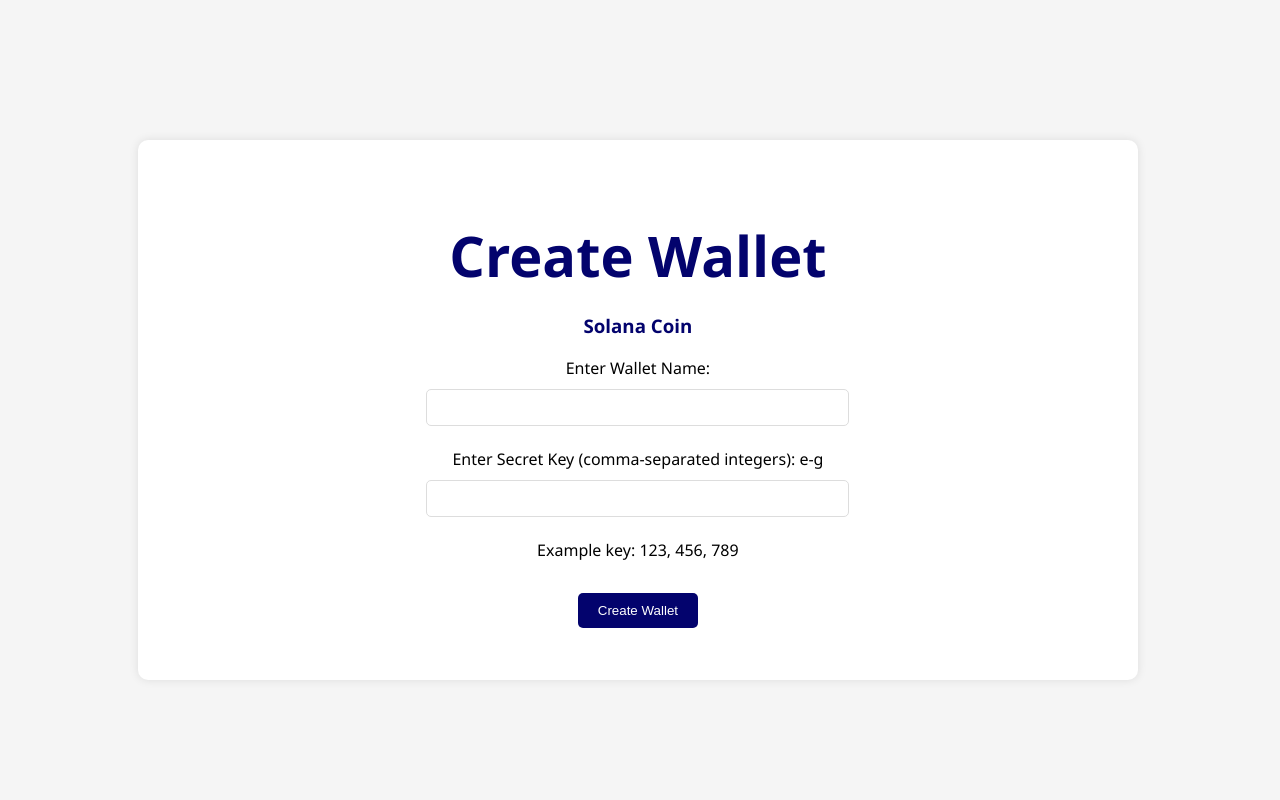
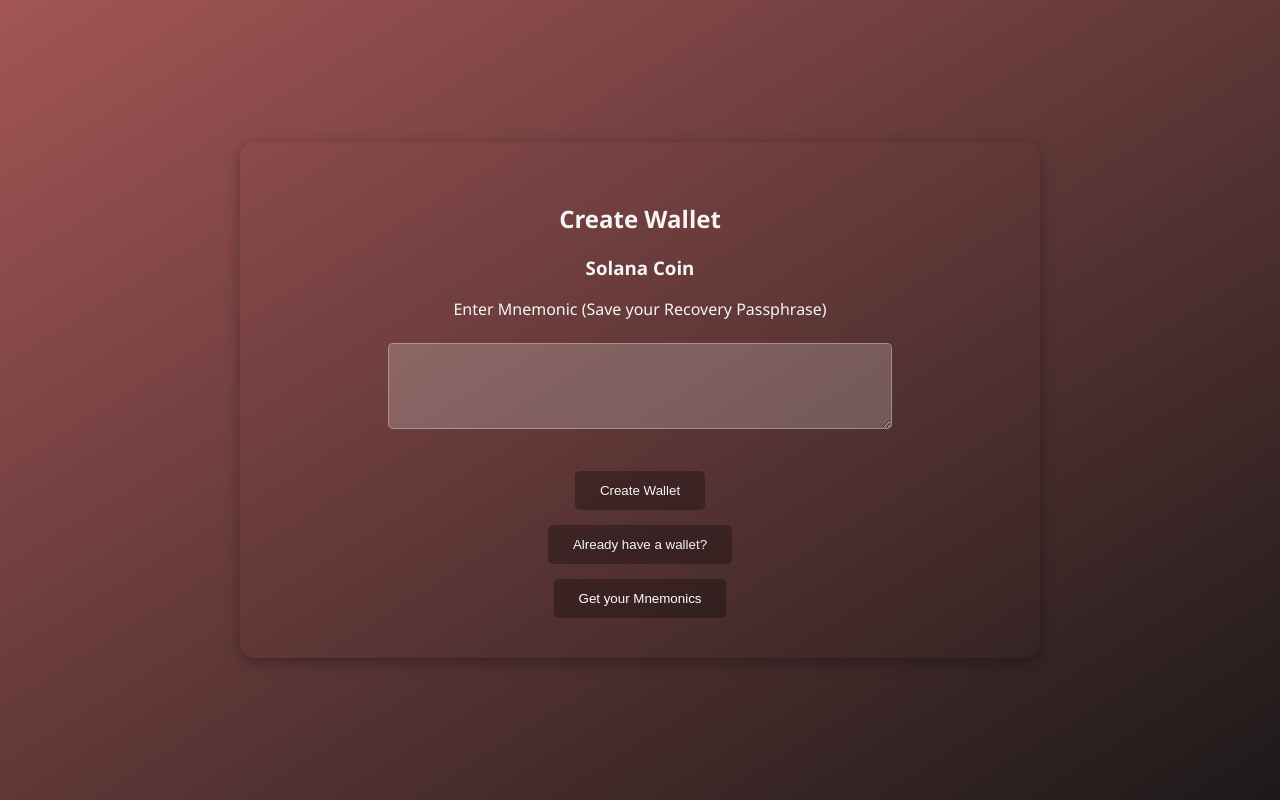
Before and after one commit to alishbazafarabbasi/wallet_app, a Flask app: page / in a window 1280 px wide. Run offline with Flask 3, Linux system fonts and the light colour scheme.

Commit message:
Major Update
- Removed redundant code
- Users can now generate mnemonics and create wallet using them
- If users already have a wallet, they can use their secret key to login
- Updated requirements.txt
- Updated README.md

```diff
--- a/app.py
+++ b/app.py
@@ -1,283 +1,15 @@
-from flask import Flask, request, jsonify, render_template, redirect, url_for
-from solana.rpc.api import Client
-from solders.keypair import Keypair
-import requests
-import logging
-from solders.transaction import VersionedTransaction
-from solders.system_program import transfer, TransferParams
-from solders.message import MessageV0
+from flask import Flask
 from config import Config
 from routes.wallet_routes import wallet_bp
 from routes.transaction_routes import transaction_bp
 
-
 app = Flask(__name__)
-app.logger.setLevel(logging.INFO)
 app.config.from_object(Config)
+app.register_blueprint(wallet_bp)
 
 # Register Blueprints
-app.register_blueprint(wallet_bp)
+# app.register_blueprint(wallet_bp)
 app.register_blueprint(transaction_bp)
-
-wallets_db = {}
-
-logging.basicConfig(level=logging.DEBUG)
-
-# Replace with your actual Solana RPC URL
-solana_rpc_url = "https://api.devnet.solana.com"
-solana_client = Client(solana_rpc_url)
-
-@app.route('/')
-def index():
-    return render_template('create_wallet.html')
-
-@app.route('/create_wallet', methods=['GET', 'POST'])
-def create_wallet():
-    error = None
-
-    if request.method == 'POST':
-        try:
-            wallet_name = request.form.get('wallet_name')
-            secret_key_input = request.form.get('secret_key')
-
-            # Validate secret_key format (comma-separated integers)
-            try:
-                secret_key = list(map(int, secret_key_input.split(',')))
-            except ValueError:
-                error = 'Secret key format is incorrect. Please use comma-separated integers.'
-
-            if not error:
-                # Create keypair from the secret key
-                keypair = Keypair.from_bytes(secret_key)
-                print(f"Created Keypair with public key: {keypair.pubkey()}")
-
-                public_key = keypair.pubkey()
-
-                # Store wallet details
-                wallet_address = str(public_key)
-                wallets_db[wallet_address] = {
-                    'wallet_name': wallet_name,
-                    'public_key': public_key,
-                    'transactions': [],
-                }
-
-                # Redirect to wallet details page
-                return redirect(url_for('wallet_details', address=wallet_address))
-
-        except Exception as e:
-            app.logger.error(f"Error generating wallet: {e}")
-            error = 'Failed to generate wallet'
-
-    # Render the template with or without error message
-    return render_template('create_wallet.html',error=error)
-
-@app.route('/wallet/<address>')
-def wallet_details(address):
-    if address not in wallets_db:
-        return jsonify({'error': 'Wallet not found'}), 404
-
-    wallet_info = wallets_db[address]
-
-    return render_template('wallet_details.html',
-                           wallet_name=wallet_info['wallet_name'],
-                           address=address,
-                           public_key=wallet_info['public_key'])
-
-@app.route('/transaction_history', methods=['POST'])
-def transaction_history():
-    try:
-        data = request.json
-        address = data.get('address')
-
-        if not address:
-            return jsonify({'error': 'Address not provided'}), 400
-
-        if address not in wallets_db:
-            return jsonify({'error': 'Wallet not found'}), 404
-
-        wallet_transactions = wallets_db[address]['transactions']
-        relevant_transactions = [
-            {
-                'transaction_id': tid,
-                'sender': wallets_db[tid]['transaction']['sender'],
-                'recipient': wallets_db[tid]['transaction']['recipient'],
-                'amount': wallets_db[tid]['transaction']['amount']
-            }
-            for tid in wallet_transactions
-        ]
-
-        return jsonify({'transactions': relevant_transactions})
-
-    except Exception as e:
-        app.logger.error(f"Error fetching transaction history: {e}")
-        return jsonify({'error': f"Error fetching transaction history: {e}"}), 500
-
-@app.route('/faucet', methods=['POST'])
-def faucet():
-    print("Faucet request received", request.headers['Content-Type'])
-    if request.headers['Content-Type'] != 'application/json':
-        return jsonify({'error': 'Content-Type must be application/json'}), 400
-
-    data = request.json
-    wallet_address = data.get('wallet_address')
-
-    if not wallet_address:
-        return jsonify({'error': 'Wallet address not provided'}), 400
-
-    # Example of interacting with Solana faucet API directly
-    faucet_url = "https://faucet.solana.com/"
-    faucet_params = {"address": wallet_address}
-
-    try:
-        response = requests.post(faucet_url, json=faucet_params)
-        response_data = response.json()  # Attempt to parse response JSON
-
-        print(f"Response: {response_data}")
-
-        if response.status_code == 200:
-            # Update balance in wallets_db (for demonstration purposes)
-            if wallet_address in wallets_db:
-                wallets_db[wallet_address]['balance_sol'] += 10  # Assuming faucet sends 10 SOL
-
-            return jsonify({"message": "Airdrop request successful!"})
-        else:
-            return jsonify({"error": f"Airdrop request failed: {response.status_code}, {response_data}"}), 500
-
-    except Exception as e:
-        return jsonify({"error": f"Exception during faucet request: {str(e)}"}), 500
-
-@app.route('/get_wallet_balance', methods=['POST'])
-def get_wallet_balance():
-    try:
-        receiver_keypair = Keypair()
-
-        data = request.get_json()
-        address = data.get('address')
-        a_public_key = receiver_keypair.pubkey().from_string(address)
-
-        # Check the balance
-        if not address:
-            return jsonify({'status': 'error', 'message': 'Address not provided'}), 400
-
-        # Retrieve balance using Solana RPC
-        balance_response = solana_client.get_balance(a_public_key)
-
-        print("balance_response: ", type(balance_response))
-
-        # Assuming GetBalanceResp has a method or attribute to access the balance
-        balance_value = balance_response.value
-        print("balance_value: ", balance_value)
-
-        balance_sol = 0
-
-        if balance_value > 0:
-            balance_sol = balance_value / 1000000000
-
-        return jsonify({'status': 'success', 'balance': balance_sol}), 200
-    except Exception as e:
-        app.logger.error(f"Error fetching wallet balance: {e}")
-        return jsonify({'status': 'error', 'message': str(e)}), 500
-
-def dapp_interaction_instruction(sender_pubkey, amount):
-    # Replace this with actual DApp interaction logic
-    return transfer(
-        TransferParams(
-            from_pubkey=sender_pubkey,
-            to_pubkey=sender_pubkey,  # self-transfer
-            lamports=amount
-        )
-    )
-
-
-@app.route('/transfer_sol', methods=['POST'])
-def transfer_sol():
-    try:
-        # Get data from request
-        sender_address = request.json.get('sender_address')
-        receiver_address = request.json.get('receiver_address')
-        amount = request.json.get('amount')
-        sender_private_key = request.json.get('private_key')
-
-
-        # Validate the input
-        if not sender_address or not amount or not sender_private_key:
-            return jsonify({'error': 'Invalid transaction data'}), 400
-
-        # Decode the sender's private key
-        sender_keypair = Keypair()
-        receiver_ad = Keypair()
-        sender_pub_key_ = sender_keypair.pubkey()
-
-
-        if receiver_address:
-            # Create transfer instruction
-            receiver_public_key = receiver_ad.pubkey()
-            amount = int(amount)  # Amount in lamports (1 SOL = 1,000,000,000 lamports)
-
-            ix = transfer(
-                TransferParams(
-                    from_pubkey=sender_pub_key_,
-                    to_pubkey=receiver_public_key,
-                    lamports=amount
-                )
-            )
-        else:
-            # Example: Interact with a DApp
-            ix = dapp_interaction_instruction(sender_pub_key_, amount)
-
-        # Get recent blockhash
-        blockhash_response = solana_client.get_latest_blockhash()
-        print("blockhash_response: ", blockhash_response)
-
-        if blockhash_response.value:
-            blockhash = blockhash_response.value.blockhash
-        else:
-            raise Exception("Failed to fetch the latest blockhash")
-
-
-        print("blockhash: ", blockhash)
-
-        # Create message
-        msg = MessageV0.try_compile(
-            payer=sender_pub_key_,
-            instructions=[ix],
-            address_lookup_table_accounts=[],
-            recent_blockhash=blockhash,
-        )
-        print("msg: ", msg)
-
-        # Create transaction
-        tx = VersionedTransaction(msg, [sender_keypair])
-
-
-        print("tx: ", tx)
-
-        recent_blockhash = tx.message.recent_blockhash
-        str_hash = str(recent_blockhash)
-
-
-        signature = tx.signatures[0]
-        str_signature = str(signature)
-        print(" tx.signatures[0]: ",  str_signature)
-
-        response_data = {
-            'recent_blockhash': str_hash,
-            'status': 'Success',
-            'tx_id': str_signature
-        }
-
-        print("response_data: ", response_data)
-
-        # transaction_url = f"https://explorer.solana.com/tx/{tx_id}?cluster=devnet"
-        # print("transaction_url: ", transaction_url)
-        return jsonify(response_data), 200
-
-    except Exception as e:
-        app.logger.error(f"Error transferring SOL: {e}")
-        return jsonify({'error': f"Error transferring SOL: {e}"}), 500
-
-# Setup logging
-logging.basicConfig(level=logging.DEBUG)
 
 if __name__ == '__main__':
     app.run(debug=True)
--- a/requirements.txt
+++ b/requirements.txt
@@ -4,3 +4,4 @@
 requests==2.31.0
 unittest2==1.1.0
 mock==5.1.0
+mnemonic==0.21
--- a/routes/wallet_routes.py
+++ b/routes/wallet_routes.py
@@ -1,8 +1,5 @@
 from flask import Blueprint, request, render_template, redirect, url_for, jsonify, current_app
-from solders.keypair import Keypair
-from services.solana_service import solana_client
-from utils.keypair_utils import create_keypair_from_secret
-
+from utils.keypair_utils import create_keypair_from_secret_key, mnemonic_to_seed, seed_to_keypair
 wallet_bp = Blueprint('wallet', __name__)
 
 wallets_db = {}
@@ -11,32 +8,41 @@
 def index():
     return render_template('create_wallet.html')
 
-
 @wallet_bp.route('/create_wallet', methods=['GET', 'POST'])
 def create_wallet():
     error = None
 
     if request.method == 'POST':
         try:
-            wallet_name = request.form.get('wallet_name')
-            secret_key_input = request.form.get('secret_key')
+            mnemonic_phrase = request.form.get('mnemonic')
 
-            # Validate and create keypair from the secret key
-            secret_key = create_keypair_from_secret(secret_key_input)
-            if not secret_key:
-                error = 'Secret key format is incorrect. Please use comma-separated integers.'
-            else:
-                keypair = Keypair.from_bytes(secret_key)
-                public_key = keypair.pubkey()
+            if not mnemonic_phrase:
+                error = "Mnemonic are required."
+                raise ValueError(error)
 
-                wallet_address = str(public_key)
-                wallets_db[wallet_address] = {
-                    'wallet_name': wallet_name,
-                    'public_key': public_key,
-                    'transactions': [],
-                }
+            # Generate seed from mnemonic
+            seed = mnemonic_to_seed(mnemonic_phrase)
 
-                return redirect(url_for('wallet.wallet_details', address=wallet_address))
+            # Generate keypair from seed
+            keypair = seed_to_keypair(seed)
+
+            public_key = keypair.pubkey()
+            private_key_hex = keypair.secret().hex()
+
+            wallet_address = str(public_key)
+            mnemonic = str(mnemonic_phrase)
+            secret_key = list((keypair.secret()))
+
+            wallets_db[wallet_address] = {
+                'public_key': public_key,
+                'private_key_hex': private_key_hex,
+                'transactions': [],
+                'mnemonic_phrase': mnemonic,
+                'secret_key': secret_key
+            }
+            current_app.logger.info(f"Wallet created and stored: {wallet_address}")
+
+            return redirect(url_for('wallet.wallet_details', address=wallet_address))
 
         except Exception as e:
             current_app.logger.error(f"Error generating wallet: {e}")
@@ -44,15 +50,51 @@
 
     return render_template('create_wallet.html', error=error)
 
+@wallet_bp.route('/login_wallet', methods=['GET', 'POST'])
+def login_wallet():
+    error = None
+
+    if request.method == 'POST':
+        try:
+            secret_key_input = request.form.get('secret_key')
+            if not secret_key_input:
+                error = 'Secret key is required.'
+                raise ValueError(error)
+
+            # Validate and create keypair from the secret key
+            keypair = create_keypair_from_secret_key(secret_key_input)
+            public_key = keypair.pubkey()
+            private_key_hex = keypair.secret().hex()
+
+            wallet_address = str(public_key)
+
+            wallets_db[wallet_address] = {
+                'public_key': public_key,
+                'private_key_hex': private_key_hex,
+                'transactions': [],
+                'secret_key': '',
+                'mnemonic_phrase': ''
+            }
+
+            return redirect(url_for('wallet.wallet_details', address=wallet_address))
+
+        except Exception as e:
+            current_app.logger.error(f"Error logging in to wallet: {e}")
+            error = 'Failed to login to wallet'
+
+    return render_template('login_wallet.html', error=error)
 
 @wallet_bp.route('/wallet/<address>')
 def wallet_details(address):
     if address not in wallets_db:
+        current_app.logger.info(f"Wallet not found in database: {address}")
         return jsonify({'error': 'Wallet not found'}), 404
 
     wallet_info = wallets_db[address]
 
     return render_template('wallet_details.html',
-                           wallet_name=wallet_info['wallet_name'],
                            address=address,
-                           public_key=wallet_info['public_key'])
+                           public_key=wallet_info['public_key'],
+                           private_key_hex=wallet_info['private_key_hex'],
+                           secret_key= wallet_info['secret_key'],
+                           mnemonic_phrase=wallet_info['mnemonic_phrase'])
--- a/static/css/style.css
+++ b/static/css/style.css
@@ -1,66 +1,87 @@
 body {
   font-family: "Segoe UI", Tahoma, Geneva, Verdana, sans-serif;
-    background-color: #f5f5f5;
+  background: linear-gradient(to bottom right, #a35555, #1d1919); /* Gradient background */
   margin: 0;
   padding: 0;
   display: flex;
   justify-content: center;
   align-items: center;
   min-height: 100vh;
+  color: #f5f5f5; /* Soft white for normal text */
 }
 
 .container {
-    background-color: #ffffff;
-    padding: 30px;
-    border-radius: 10px;
-    box-shadow: 0 0 10px rgba(0, 0, 0, 0.1);
-    width: 1000px; /* Increase width */
+  background: rgba(20, 20, 20, 0.0); /* Dark transparent */
+  padding: 40px;
+  border-radius: 15px;
+  box-shadow: 0 4px 15px rgba(0, 0, 0, 0.3);
+  width: 800px;
   text-align: center;
   max-width: 90%;
-    overflow-x: auto; /* Allow horizontal scroll if content overflows */
   box-sizing: border-box;
-    margin-top: 20px; /* Added margin to center align */
 }
 
-  h2 {
-    color: #007bff;
-    margin-bottom: 20px;
-    font-size: 3.5rem; /* Increase font size */
+h2, h3 {
+  color: #f5f5f5; /* Soft white */
 }
 
 button {
-    padding: 10px 20px;
-    margin-top: 10px;
+  padding: 12px 25px;
+  margin-top: 15px;
   border: none;
-    background-color: #007bff;
-    color: #ffffff;
+  background-color: rgba(0, 0, 0, 0.3); /* Dark blue */
+  color: #f5f5f5; /* Soft white */
   border-radius: 5px;
   cursor: pointer;
-    transition: background-color 0.3s ease;
+  transition: background-color 0.3s ease, transform 0.3s ease;
 }
 
 button:hover {
-    background-color: #0056b3;
+  background-color: #a05151;
+  transform: scale(1.05);
 }
 
-  input[type="text"],
-  input[type="number"] {
-    width: 45%;
-    padding: 10px;
-    margin-top: 10px;
-    border: 1px solid #ddd;
+form label {
+  display: block; /* Ensures label takes full width */
+  margin-bottom: 1px;
+  margin-top: 15px;
+}
+
+input[type="text"], input[type="number"] {
+  width: 70%;
+  padding: 12px;
+  margin-top: 15px; /* Reduced space above the input */
+  border: 1px solid rgba(255, 255, 255, 0.3);
   border-radius: 5px;
   box-sizing: border-box;
+  background-color: rgba(255, 255, 255, 0.2);
+  color: #f5f5f5; /* Soft white */
+}
+
+textarea {
+  width: 70%;
+  padding: 12px;
+  border: 1px solid rgba(255, 255, 255, 0.3);
+  border-radius: 5px;
+  box-sizing: border-box;
+  background-color: rgba(255, 255, 255, 0.2);
+  color: #f5f5f5; /* Soft white */
+}
+
+.error-message {
+  color: red;
 }
 
 .wallet-info {
   margin-top: 20px;
-    text-align: left;
-    display: none;
+  display: flex;
+  flex-direction: column;
+  align-items: center;
+  gap: 10px;
 }
 
 .wallet-info p {
-    width: 50%;
+  width: 70%;
   margin: 5px 0;
   overflow-wrap: break-word;
   word-wrap: break-word;
--- a/templates/create_wallet.html
+++ b/templates/create_wallet.html
@@ -4,27 +4,7 @@
     <meta charset="UTF-8" />
     <meta name="viewport" content="width=device-width, initial-scale=1.0" />
     <title>Create Wallet</title>
-    <link
-      rel="stylesheet"
-      href="{{ url_for('static', filename='css/style.css') }}"
-    />
-    <style>
-      h2, h3 {
-        color: rgb(3, 3, 109);
-      }
-
-      button {
-        background-color: rgb(3, 3, 109);
-        color: white;
-        border: none;
-        padding: 10px 20px;
-        cursor: pointer;
-      }
-
-      button:hover {
-        background-color: rgb(4, 4, 160); /* Darker blue for hover effect */
-      }
-    </style>
+    <link rel="stylesheet" href="{{ url_for('static', filename='css/style.css') }}" />
   </head>
   <body>
     <div class="container">
@@ -32,34 +12,26 @@
         <div class="create-wallet">
           <h2>Create Wallet</h2>
           <h3>Solana Coin</h3>
-          <form action="/create_wallet" method="post">
-            <label for="wallet_name">Enter Wallet Name:</label><br />
-            <input
-              type="text"
-              id="wallet_name"
-              name="wallet_name"
-              required
-            /><br /><br />
-            <label for="secret_key"
-              >Enter Secret Key (comma-separated integers): e-g </label
-            ><br />
-            <input type="text" id="secret_key" name="secret_key" required />
-            <br />
-            <br />
-            Example key: 123, 456, 789
-            <br />
-            <br />
-
+          <form action="{{ url_for('wallet.create_wallet') }}" method="post">
+            <label for="mnemonic">Enter Mnemonic (Save your Recovery Passphrase)</label><br />
+            <textarea id="mnemonic" name="mnemonic" rows="4" cols="60" required></textarea><br /><br />
+            <button type="submit">Create Wallet</button>
             {% if error %}
-            <div class="error-message" style="color: red">
+            <div class="error-message">
               <p>{{ error }}</p>
             </div>
             {% endif %}
-            <button type="submit">Create Wallet</button>
           </form>
-          <br />
+          <div class="wallet-btn">
+            <form action="{{ url_for('wallet.login_wallet') }}" method="get">
+              <button type="submit">Already have a wallet?</button>
+            </form>
+            <button>
+              <a href="https://iancoleman.io/bip39/" style="text-decoration: none; color: white; margin-top: 1rem">Get your Mnemonics</a>
+            </button>
+          </div>
         </div>
       </div>
     </div>
-  </body>
+  </body>
 </html>
```
Also changed, not shown: other parts of static/css/style.css (+25 -16 lines), templates/login_wallet.html (added, +29 -0 lines), templates/wallet_details.html (+29 -102 lines), utils/keypair_utils.py (+45 -4 lines), README.md. Lines whose indentation alone changed are shown as unchanged.
